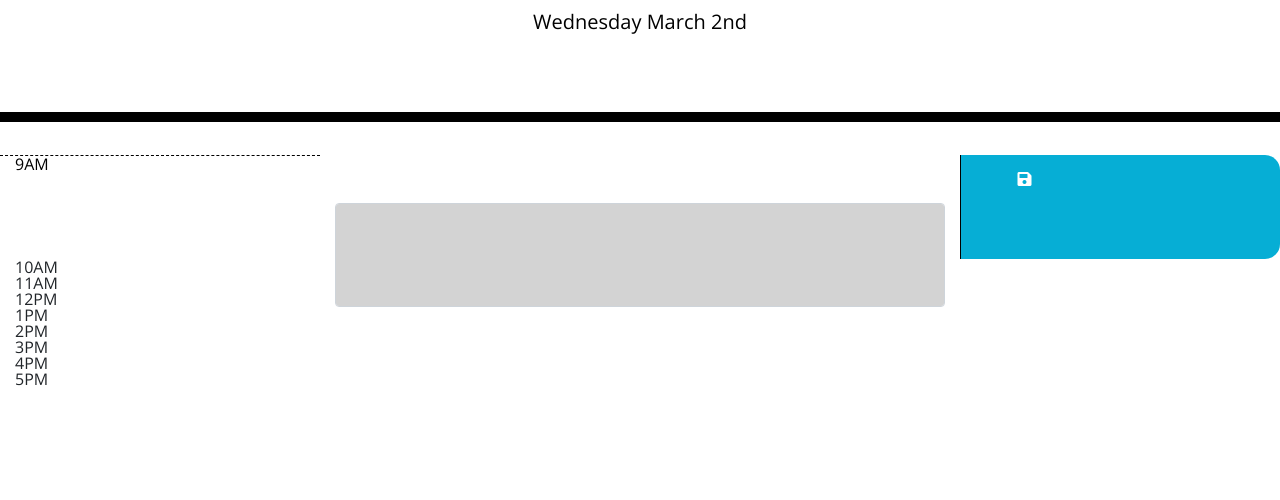
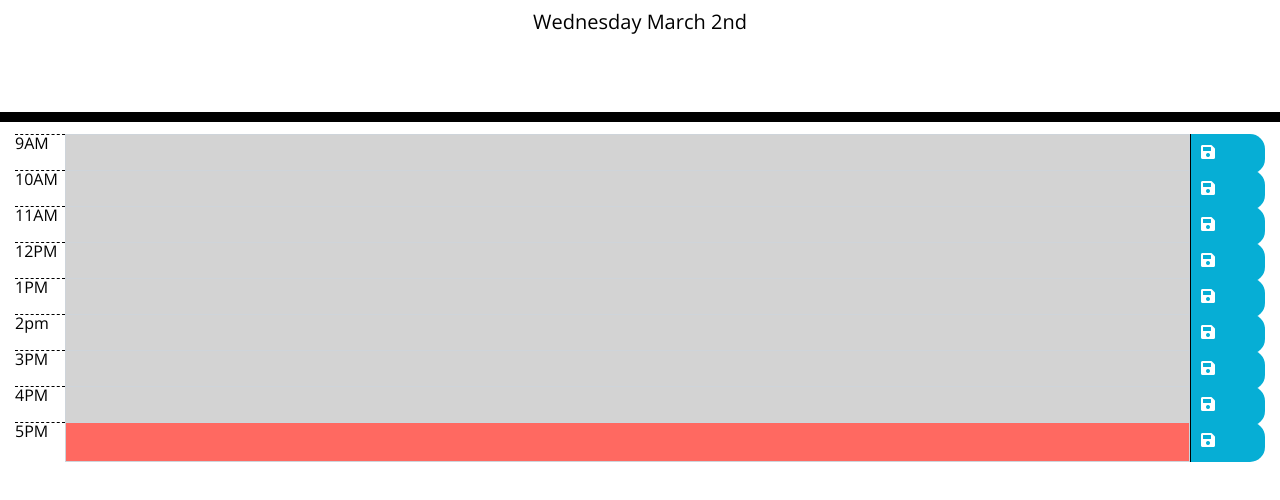
Before and after one commit to jacksonnorris/bc-day-planner, a website: page index.html in a window 1280 px wide. Shown: the part 182-682 px from the top of the page. Drawn offline with nearby package versions, Linux system fonts and the light colour scheme.

Commit message:
v1 styling for forms

```diff
--- a/index.html
+++ b/index.html
@@ -29,24 +29,159 @@
       <p id="currentDay" class="lead"></p>
     </header>
     <div class="container-fluid">
-      <div class="row" id="tb1">
-        <div class="hour col-12 col-md-3 col-lg-3">9AM</div>
-        <div class="time-block form-outline col-12 col-md-6 col-lg-6">
-          <label class="sr-only" for="9AM">9AM</label>
-          <input class="form-control" type="text" />
+      <form class="form-horizontal">
+        <div class="form-group">
+          <label class="sr-only" for="9am">9AM</label>
+          <div class="input-group">
+            <div class="hour input-group-addon">9AM</div>
+            <input
+              type="text"
+              class="time-block form-control"
+              id="9am"
+              placeholder=""
+            />
+            <div class="saveBtn input-group-addon">
+              <i class="fas fa-save"></i>
+            </div>
+          </div>
         </div>
-        <div class="saveBtn col-12 col-md-3 col-lg-3">
-          <i class="fas fa-save"></i>
+      </form>
+      <form class="form-horizontal">
+        <div class="form-group">
+          <label class="sr-only" for="10am">10AM</label>
+          <div class="input-group">
+            <div class="hour input-group-addon">10AM</div>
+            <input
+              type="text"
+              class="time-block form-control"
+              id="10am"
+              placeholder=""
+            />
+            <div class="saveBtn input-group-addon">
+              <i class="fas fa-save"></i>
+            </div>
+          </div>
         </div>
-      </div>
-      <div class="timeBlock" id="tb2"><span>10AM</span></div>
-      <div class="timeBlock" id="tb3"><span>11AM</span></div>
-      <div class="timeBlock" id="tb4"><span>12PM</span></div>
-      <div class="timeBlock" id="tb5"><span>1PM</span></div>
-      <div class="timeBlock" id="tb6"><span>2PM</span></div>
-      <div class="timeBlock" id="tb7"><span>3PM</span></div>
-      <div class="timeBlock" id="tb8"><span>4PM</span></div>
-      <div class="timeBlock" id="tb8"><span>5PM</span></div>
+      </form>
+      <form class="form-horizontal">
+        <div class="form-group">
+          <label class="sr-only" for="11am">11AM</label>
+          <div class="input-group">
+            <div class="hour input-group-addon">11AM</div>
+            <input
+              type="text"
+              class="time-block form-control"
+              id="11am"
+              placeholder=""
+            />
+            <div class="saveBtn input-group-addon">
+              <i class="fas fa-save"></i>
+            </div>
+          </div>
+        </div>
+      </form>
+      <form class="form-horizontal">
+        <div class="form-group">
+          <label class="sr-only" for="12pm">12PM</label>
+          <div class="input-group">
+            <div class="hour input-group-addon">12PM</div>
+            <input
+              type="text"
+              class="time-block form-control"
+              id="12pm"
+              placeholder=""
+            />
+            <div class="saveBtn input-group-addon">
+              <i class="fas fa-save"></i>
+            </div>
+          </div>
+        </div>
+      </form>
+      <form class="form-horizontal">
+        <div class="form-group">
+          <label class="sr-only" for="1pm">1PM</label>
+          <div class="input-group">
+            <div class="hour input-group-addon">1PM</div>
+            <input
+              type="text"
+              class="time-block form-control"
+              id="1pm"
+              placeholder=""
+            />
+            <div class="saveBtn input-group-addon">
+              <i class="fas fa-save"></i>
+            </div>
+          </div>
+        </div>
+      </form>
+      <form class="form-horizontal">
+        <div class="form-group">
+          <label class="sr-only" for="2pm">2pm</label>
+          <div class="input-group">
+            <div class="hour input-group-addon">2pm</div>
+            <input
+              type="text"
+              class="time-block form-control"
+              id="2pm"
+              placeholder=""
+            />
+            <div class="saveBtn input-group-addon">
+              <i class="fas fa-save"></i>
+            </div>
+          </div>
+        </div>
+      </form>
+      <form class="form-horizontal">
+        <div class="form-group">
+          <label class="sr-only" for="3pm">3PM</label>
+          <div class="input-group">
+            <div class="hour input-group-addon">3PM</div>
+            <input
+              type="text"
+              class="time-block form-control"
+              id="3pm"
+              placeholder=""
+            />
+            <div class="saveBtn input-group-addon">
+              <i class="fas fa-save"></i>
+            </div>
+          </div>
+        </div>
+      </form>
+      <form class="form-horizontal">
+        <div class="form-group">
+          <label class="sr-only" for="4pm">4PM</label>
+          <div class="input-group">
+            <div class="hour input-group-addon">4PM</div>
+            <input
+              type="text"
+              class="time-block form-control"
+              id="4pm"
+              placeholder=""
+            />
+            <div class="saveBtn input-group-addon">
+              <i class="fas fa-save"></i>
+            </div>
+          </div>
+        </div>
+      </form>
+      <form class="form-horizontal">
+        <div class="form-group">
+          <label class="sr-only" for="5pm">5PM</label>
+          <div class="input-group">
+            <div class="hour input-group-addon">5PM</div>
+            <input
+              type="text"
+              class="time-block form-control"
+              id="5pm"
+              placeholder=""
+            />
+            <div class="saveBtn input-group-addon">
+              <i class="fas fa-save"></i>
+            </div>
+          </div>
+        </div>
+      </form>
     </div>
     <script src="https://cdnjs.cloudflare.com/ajax/libs/jquery/3.2.1/jquery.min.js"></script>
     <script src="https://cdnjs.cloudflare.com/ajax/libs/moment.js/2.24.0/moment.min.js"></script>
--- a/script.js
+++ b/script.js
@@ -1,7 +1,7 @@
 $('#currentDay').text(moment().format('dddd MMMM Do'));
 var currentHour = parseInt(moment().format('HH'));
 console.log(currentHour);
-$('.time-block>input').each(function(index) {
+$('.time-block').each(function(index) {
     console.log(index);
     if (index + 9 < currentHour) { this.classList.add('past'); }
     else if (index + 9 === currentHour) { this.classList.add('present'); }
--- a/style.css
+++ b/style.css
@@ -41,6 +41,8 @@ textarea {
   background-color: #ffffff;
   color: #000000;
   border-top: 1px dashed #000000;
+  height: auto;
+  width: 50px;
 }
 
 .past {
@@ -64,6 +66,11 @@ textarea {
   border-bottom-right-radius: 15px;
   background-color: #06aed5;
   color: white;
+  width: 75px;
+}
+
+.saveBtn i {
+  margin: 10px;
 }
 
 .saveBtn i:hover {
@@ -71,12 +78,13 @@ textarea {
   transition: all 0.3s ease-in-out;
   cursor: pointer;
 }
-.time-block input {
-  padding: 0;
-  margin: 0;
-  width: 100%;
-  height: 100%;
+.time-block {
+  height: auto;
 }
 .container-fluid .row {
   height: auto;
 }
+.input-group {
+  height: 40px;
+  margin: -20px 0;
+}
```
